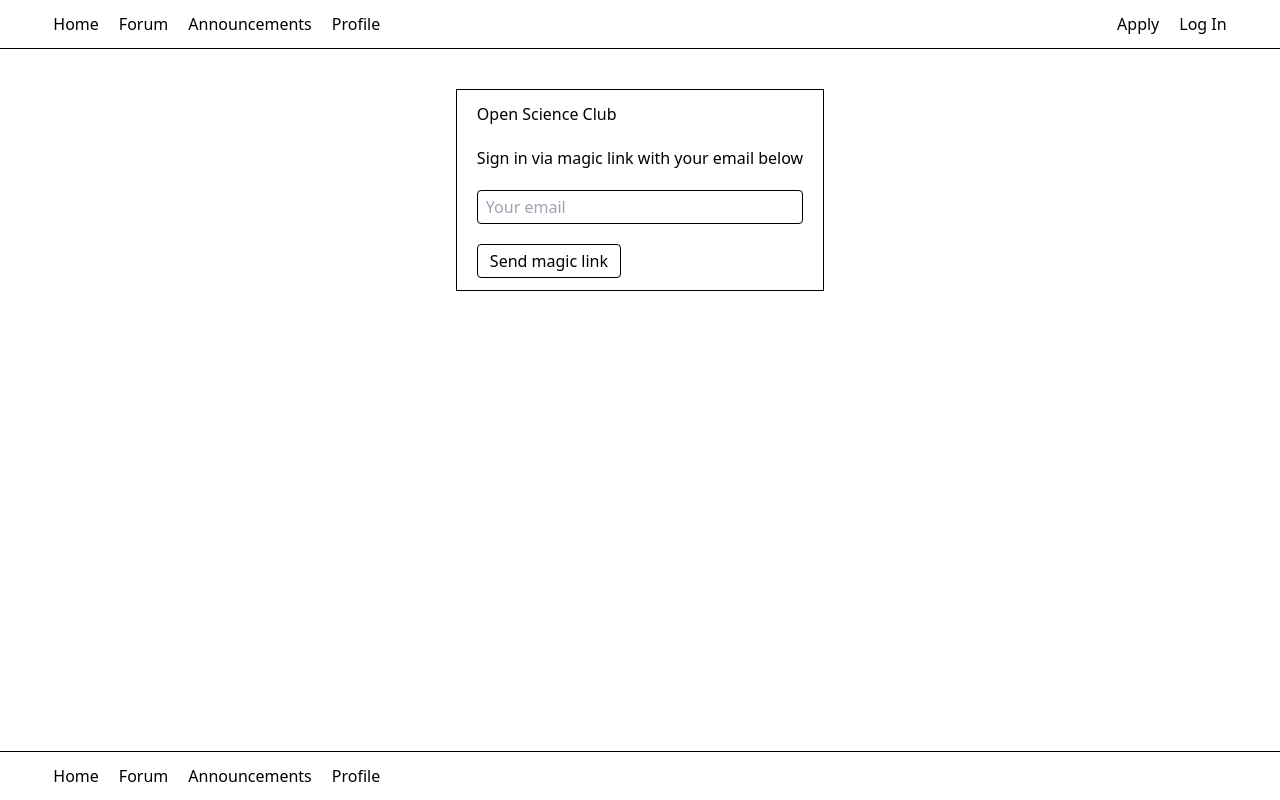
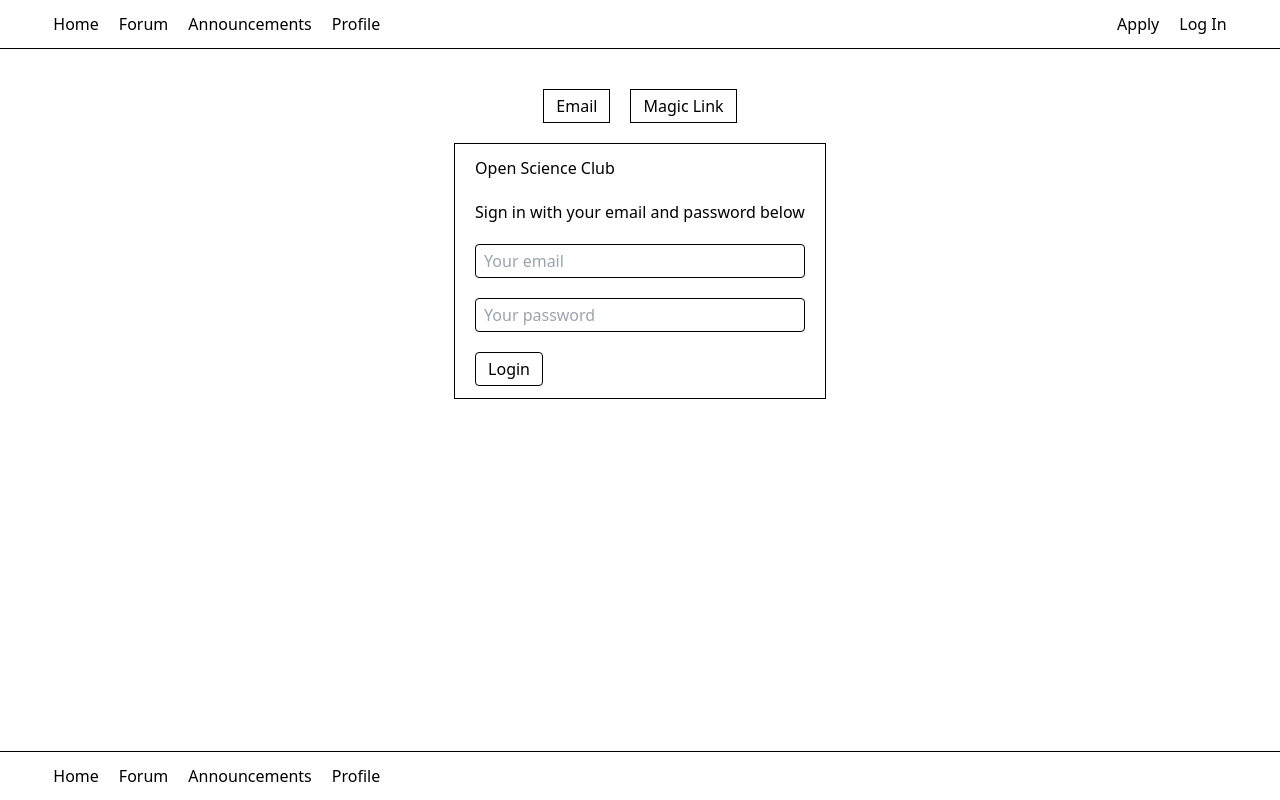
Before and after one commit to Khemio/open-science-club, a Nuxt app: page /login in a window 1280 px wide. Built offline with nearby package versions, Linux system fonts and the light colour scheme; no server answers.

Commit message:
fixed id problem

```diff
--- a/components/Navigation.vue
+++ b/components/Navigation.vue
@@ -13,7 +13,7 @@ const client = useSupabaseClient();
 // })
 
 async function logOut() {
-    let { error } = await supabase.auth.signOut()
+    let { error } = await client.auth.signOut()
 }
 </script>
 
@@ -58,8 +58,8 @@ async function logOut() {
                 </li>
             </ul>
             <ul v-else>
-                <li @click="logOut()">
-                    Log Out
+                <li>
+                    <button @click="logOut()">Log Out</button>
                 </li>
             </ul>
         </div>
--- a/components/profile/Details.vue
+++ b/components/profile/Details.vue
@@ -1,5 +1,5 @@
 <script setup>
-const supabase = useSupabaseClient()
+const client = useSupabaseClient()
 
 const loading = ref(true)
 const username = ref('')
@@ -9,7 +9,7 @@ const avatar_path = ref('')
 loading.value = true
 const user = useSupabaseUser()
 
-let { data } = await supabase
+let { data } = await client
   .from('profiles')
   .select(`username, website, avatar_url`)
   .eq('id', user.value.id)
@@ -36,7 +36,7 @@ async function updateProfile() {
       updated_at: new Date(),
     }
 
-    let { error } = await supabase.from('profiles').upsert(updates, {
+    let { error } = await client.from('profiles').upsert(updates, {
       returning: 'minimal', // Don't return the value after inserting
     })
 
@@ -51,7 +51,7 @@ async function updateProfile() {
 async function signOut() {
   try {
     loading.value = true
-    let { error } = await supabase.auth.signOut()
+    let { error } = await client.auth.signOut()
     if (error) throw error
   } catch (error) {
     alert(error.message)
--- a/pages/announcements.vue
+++ b/pages/announcements.vue
@@ -1,6 +1,6 @@
 <script setup>
 const client = useSupabaseClient();
-const owner = useSupabaseUser().value.id;
+const user = useSupabaseUser();
 
 const { data: announcements } = await useAsyncData('announcements', async () => {
     const { data, error } = await client.from('announcements').select(`
@@ -26,7 +26,7 @@ async function createAnnouncemnt() {
 
     const { data: announcemnt } = await useAsyncData('announcemnt', async () => {
         const { data, error } = await client.from('announcements').insert({
-            owner: owner,
+            owner: user.value.id,
             // discussion_id: discussion.value,
             title: title.value,
             content: content.value
--- a/pages/login.vue
+++ b/pages/login.vue
@@ -1,26 +1,75 @@
 <script setup>
-const supabase = useSupabaseClient()
+const client = useSupabaseClient();
 
-const loading = ref(false)
-const email = ref('')
+const loading = ref(false);
+const loginType = ref('email');
+const email = ref('');
+const password = ref('');
 
-const handleLogin = async () => {
+const otpLogin = async () => {
     try {
-    loading.value = true
-    const { error } = await supabase.auth.signInWithOtp({ email: email.value })
-    if (error) throw error
-    alert('Check your email for the login link!')
+        loading.value = true
+        const { error } = await client.auth.signInWithOtp({ email: email.value })
+
+        if (error) throw error
+
+        alert('Check your email for the login link!')
     } catch (error) {
-    alert(error.error_description || error.message)
+        alert(error.error_description || error.message)
     } finally {
-    loading.value = false
+        loading.value = false
+    }
+}
+
+const emailLogin = async () => {
+    try {
+        loading.value = true
+        let { data, error } = await client.auth.signInWithPassword({
+            email:  email.value,
+            password: password.value
+        })
+
+        if (error) throw error
+
+        alert('Check your email for the login link!')
+    } catch (error) {
+        alert(error.error_description || error.message)
+    } finally {
+        loading.value = false
     }
 }
 </script>
 
 <template>
-    <div class="flex my-10">
-        <form class="px-5 py-3 mx-auto border border-black flex flex-col gap-5" @submit.prevent="handleLogin">
+    <div class="my-10 flex flex-col gap-5">
+
+        <div class="mx-auto flex gap-5">
+            <button @click="loginType = 'email'" class="px-3 py-1 border border-black">Email</button>
+            <button @click="loginType = 'otp'" class="px-3 py-1 border border-black">Magic Link</button>
+        </div>
+
+        <form v-if="loginType === 'email'" class="px-5 py-3 mx-auto border border-black flex flex-col gap-5" @submit.prevent="emailLogin">
+
+            <h1 class="header">Open Science Club</h1>
+            <p class="description">Sign in with your email and password below</p>
+            <div>
+                <input class="w-full px-2 py-1 outline-none border border-black rounded" type="email" placeholder="Your email" v-model="email" />
+            </div>
+            <div>
+                <input class="w-full px-2 py-1 outline-none border border-black rounded" type="password" placeholder="Your password" v-model="password" />
+            </div>
+            <div>
+                <input
+                    type="submit"
+                    class="border border-black px-3 py-1 rounded"
+                    :value="loading ? 'Loading' : 'Login'"
+                    :disabled="loading"
+                />
+            </div>
+
+        </form>
+
+        <form v-if="loginType === 'otp'" class="px-5 py-3 mx-auto border border-black flex flex-col gap-5" @submit.prevent="otpLogin">
 
                 <h1 class="header">Open Science Club</h1>
                 <p class="description">Sign in via magic link with your email below</p>
--- a/pages/news/[id].vue
+++ b/pages/news/[id].vue
@@ -2,7 +2,7 @@
 // Fetch post content and comments
 const client = useSupabaseClient();
 const route = useRoute();
-const owner = useSupabaseUser().value.id;
+const user = useSupabaseUser();
 
 const showModal = ref(false)
 const content = ref('');
@@ -24,7 +24,7 @@ async function createComment() {
 
 const { data: comment } = await useAsyncData('news_comment', async () => {
     const { data, error } = await client.from('news_comments').insert({
-        owner: owner,
+        owner: user.value.id,
         announcement: announcement.value[0].id,
         // title: title.value,
         content: content.value
--- a/pages/posts/[id].vue
+++ b/pages/posts/[id].vue
@@ -2,7 +2,7 @@
 
 const client = useSupabaseClient();
 const route = useRoute();
-const owner = useSupabaseUser().value.id;
+const user = useSupabaseUser();
 
 const showModal = ref(false)
 const content = ref('');
@@ -22,7 +22,7 @@ async function createComment() {
 
 const { data: comment } = await useAsyncData('comment', async () => {
     const { data, error } = await client.from('comments').insert({
-        owner: owner,
+        owner: user.value.id,
         post: post.value[0].id,
         // title: title.value,
         content: content.value
```
